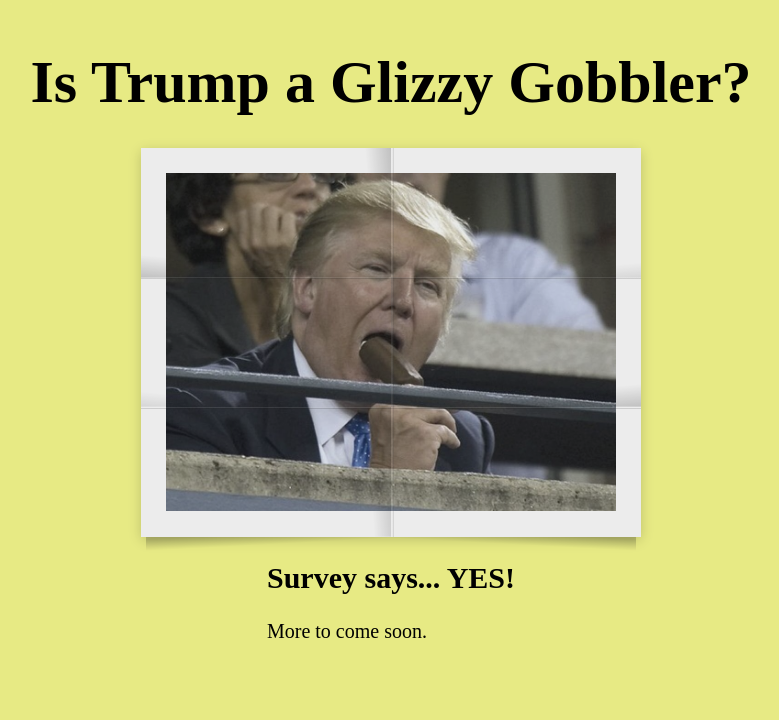
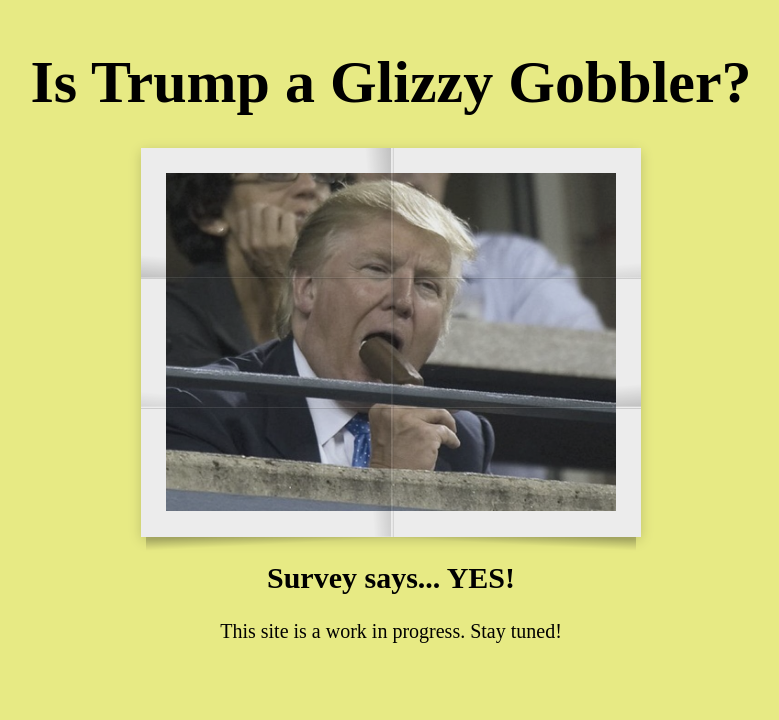
Before and after one commit to theglizzygobbler/theglizzygobbler.github.io, a plain HTML site: page index.html in a window 1280 px wide. Shown: the whole page, without its empty margins (249-1028 px from the left). Drawn offline with Linux system fonts and the light colour scheme.

Commit message:
formatting

```diff
--- a/index.html
+++ b/index.html
@@ -22,7 +22,7 @@
             </div>
             <div class="footer">
                 <h2>Survey says... YES!</h2>
-                <p>More to come soon.</p>
+                <p>This site is a work in progress. Stay tuned!</p>
             </div>
         </div>
     </body>
--- a/main.css
+++ b/main.css
@@ -12,7 +12,9 @@ body{
 }
 .footer{
     font-size: 20px;
+    text-align: center;
 }
+
 .poster {
     width: 500px;
     padding: 2%;
```
